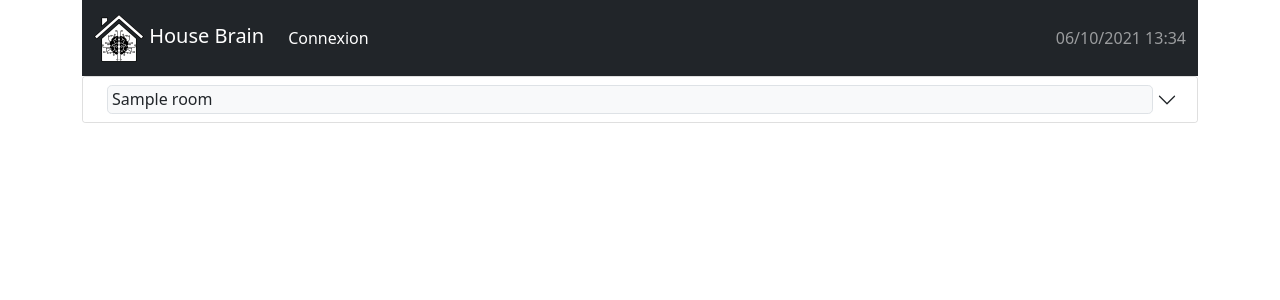
After one commit to manuo1/HouseBrain, a Django app: page /heating_periods in a window 1280 px wide. The commit adds this page. Shown: the top 300 px of the page. Run offline with Django 3.2, Linux system fonts and the light colour scheme; tables that the repository leaves empty hold one stand-in row (values such as "Sample post"); parts of the project's set-up code (start-up, migrations or seed data) failed here and were passed over.

Commit message:
work on heatings periods page

```diff
--- a/heating_manager/models.py
+++ b/heating_manager/models.py
@@ -14,6 +14,9 @@ from housebrain_config.settings.messages import (
 from rooms.models import Room
 
 class HeatingPeriodManager(models.Manager):
+    def room_heating_periods(self,room):
+        return HeatingPeriod.objects.filter(associated_room = room)
+
     def current_heating_period_setpoint_temperature(self,room):
         temperature = 0
         current_heating_period = self.current_heating_period(room)
--- /dev/null
+++ b/housebrain/templates/heating_periods.html
@@ -0,0 +1,36 @@
+{% extends 'base.html' %}
+{% load static %}
+{% block title %}House Brain{% endblock %}
+{% block main %}
+
+<div class="accordion" id="accordionPanelsStayOpen">
+  <!-- all rooms with heating -->
+
+  {% for room in rooms_heating_periods %}
+  <div class="accordion-item">
+    <h2 class="accordion-header" id="heading{{room.room.id}}">
+      <button class="accordion-button collapsed py-2" type="button" data-bs-toggle="collapse" data-bs-target="#collapse{{room.room.id}}" aria-expanded="false" aria-controls="collapse{{room.room.id}}">
+        <div class="container px-1">
+
+          <div class="row gx-1 px-0">
+            <div class="col-12">
+              <div class="border rounded-3 bg-light text-truncate py-1 px-1">{{room.room.name}}</div>
+            </div>
+          </div>
+
+        </div>
+      </button>
+    </h2>
+    <div id="collapse{{room.room.id}}" class="accordion-collapse collapse" aria-labelledby="heading{{room.room.id}}">
+      <div class="accordion-body">
+        {% for heating_period in room.heating_periods %}
+        {{heating_period}}<br>
+        {% endfor %}
+      </div>
+    </div>
+  </div>
+  {% endfor %}
+
+</div>
+
+{% endblock %}
--- a/housebrain/urls.py
+++ b/housebrain/urls.py
@@ -6,4 +6,6 @@ app_name = 'housebrain'
 
 urlpatterns = [
     path('', views.homepage, name='homepage'),
+    path('heating_periods', views.heating_periods, name='heating_periods'),
+
 ]
--- a/housebrain/views.py
+++ b/housebrain/views.py
@@ -8,10 +8,12 @@ from housebrain_config.settings.messages import (
 from sensors.models import TemperatureSensorManager
 from heaters.models import HeaterManager
 from rooms.models import RoomManager
+from heating_manager.models import HeatingPeriodManager
 
 room_manager = RoomManager()
 heater_manager = HeaterManager()
 t_sensor_manager = TemperatureSensorManager()
+heating_period_manager = HeatingPeriodManager()
 
 def homepage(request):
 
@@ -45,6 +47,27 @@ def homepage(request):
         'hours_list' : list(range(24))
     }
     return render(request, 'homepage.html', context)
+
+def heating_periods(request):
+    rooms_heating_periods = []
+    for room in room_manager.all_rooms():
+        room_data = {"room":None, "heating_periods" : []}
+        if room:
+            heaters = heater_manager.room_heaters(room)
+            if heaters:
+                room_data["room"] = room
+                heating_periods = heating_period_manager.room_heating_periods(room)
+                if heating_periods:
+                    room_data["heating_periods"] = list(heating_periods)
+                rooms_heating_periods.append(room_data)
+
+
+
+    context = {
+        'date_time': f'{timezone.now():%d/%m/%Y %H:%M}',
+        'rooms_heating_periods' : rooms_heating_periods
+    }
+    return render(request, 'heating_periods.html', context)
 
 
 def rooms_with_heating_data(data):
--- a/housebrain_config/wsgi.py
+++ b/housebrain_config/wsgi.py
@@ -26,3 +26,4 @@ application = get_wsgi_application()
 """ Stop all heaters until next manage_heaters """
 from django.core import management
 management.call_command('turn_off_all_heaters')
+management.call_command('delete_periodic_tasks')
--- a/templates/base.html
+++ b/templates/base.html
@@ -35,11 +35,15 @@
             <div class="collapse navbar-collapse" id="navbarText">
               <ul class="navbar-nav me-auto mb-2 mb-lg-0">
                 {% if user.is_authenticated %}
-                <li class="nav-item"><a class="nav-link active" href="{% url 'authentication:logout' %}">Déconnexion ({{user.username}})</a></li>
-                {% if user.is_superuser %}<li class="nav-item"><a class="nav-link active" href="{% url 'admin:index' %}">Administration de Django</a></li>{% endif %}
+                  <li class="nav-item"><a class="nav-link active" href="{% url 'authentication:logout' %}">Déconnexion ({{user.username}})</a></li>
+                  <li class="nav-item"><a class="nav-link active" href="{% url 'housebrain:heating_periods' %}">Périodes de chauffage</a></li>
+                  {% if user.is_superuser %}
+                    <li class="nav-item"><a class="nav-link active" href="{% url 'admin:index' %}">Django Admin</a></li>
+                  {% endif %}
                 {% else %}
-                <li class="nav-item"><a class="nav-link active" href="{% url 'authentication:login' %}">Connexion</a></li>
+                  <li class="nav-item"><a class="nav-link active" href="{% url 'authentication:login' %}">Connexion</a></li>
                 {% endif %}
+
               </ul>
               <span class="navbar-text">
                 {{ date_time }}
```
